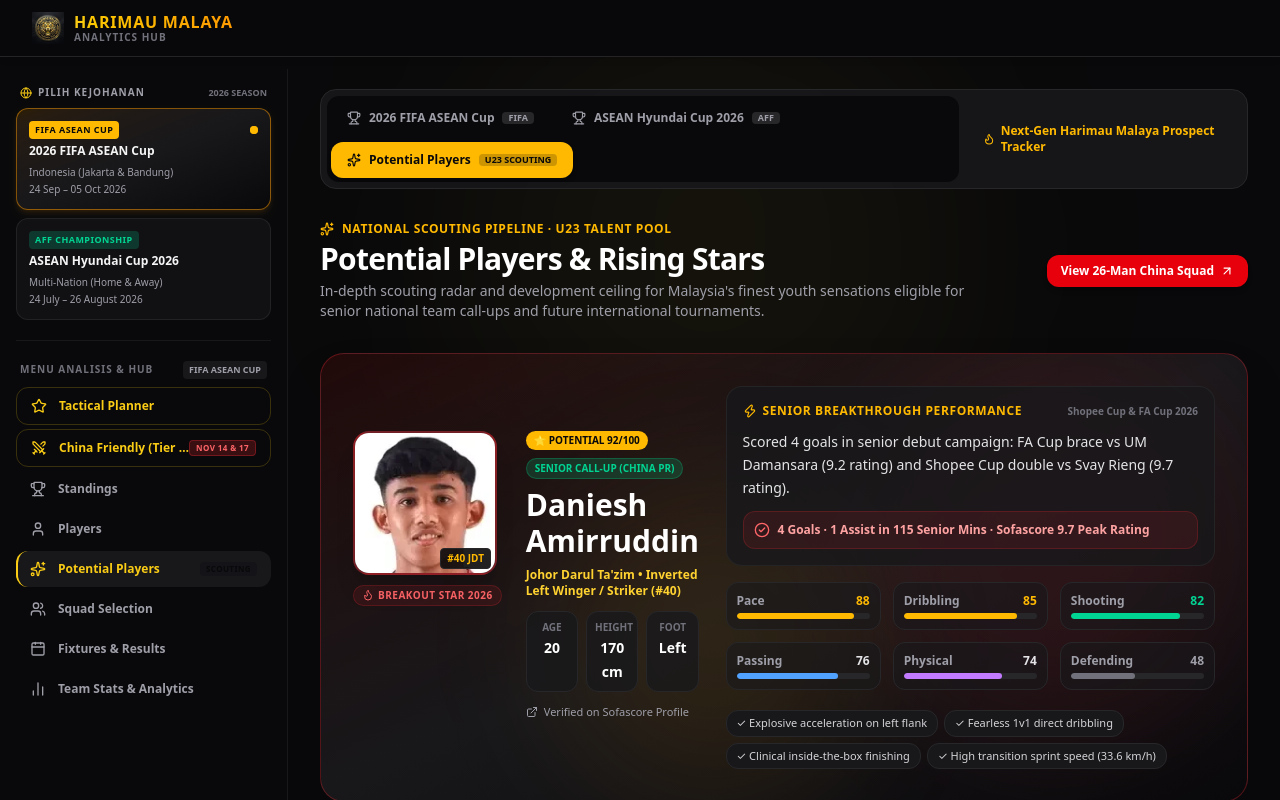
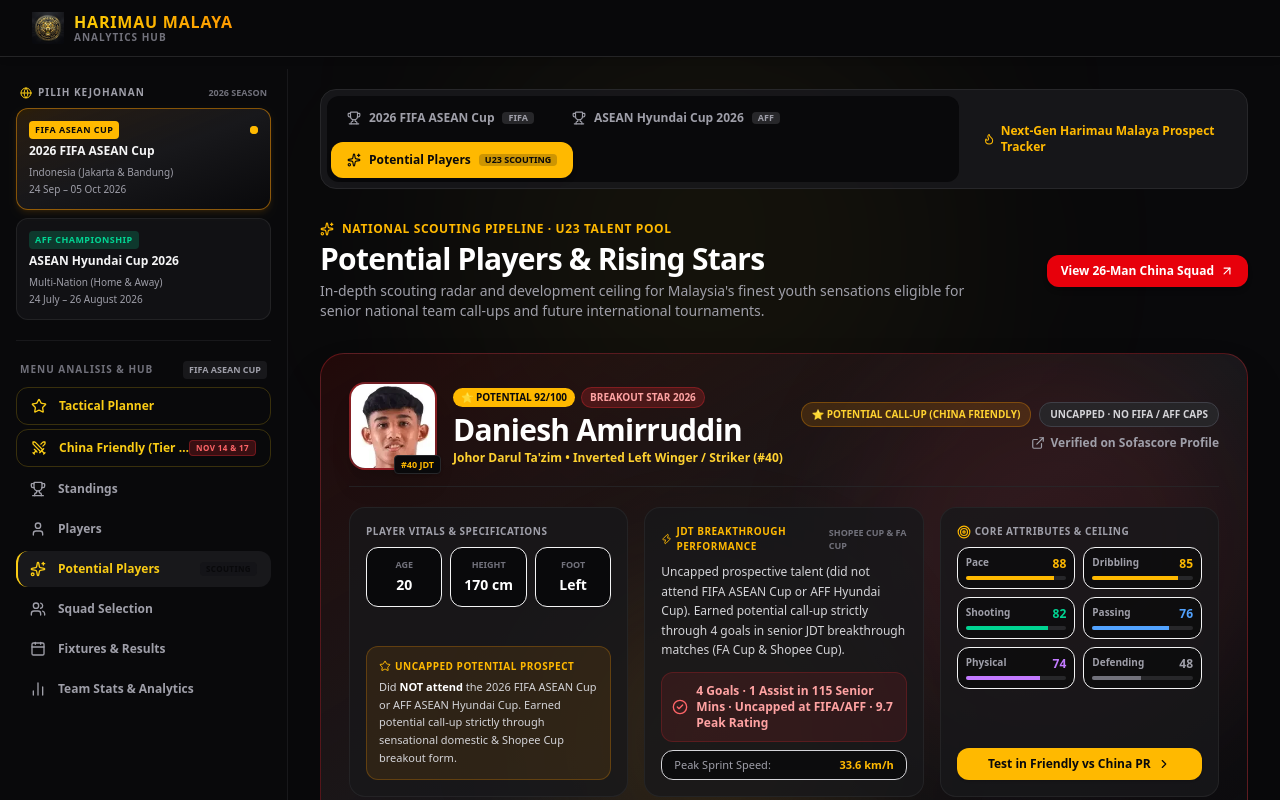
Before and after one commit to eddigitalsolution/aff-malaysia, a Next.js app: page /potential-players in a window 1280 px wide. Shown: the top 800 px of the page. Built offline with nearby package versions, Linux system fonts and the light colour scheme.

Commit message:
fix(scouting): balance spotlight arrangement and set Daniesh Amirruddin to uncapped potential call-up

```diff
--- a/src/app/potential-players/page.tsx
+++ b/src/app/potential-players/page.tsx
@@ -62,8 +62,8 @@ const POTENTIAL_PLAYERS: PotentialPlayerMeta[] = [
     defending: 48,
     physical: 74,
     scoutVerdict: 'Generational Talent',
-    highlightText: 'Scored 4 goals in senior debut campaign: FA Cup brace vs UM Damansara (9.2 rating) and Shopee Cup double vs Svay Rieng (9.7 rating).',
-    recentForm: '4 Goals · 1 Assist in 115 Senior Mins · Sofascore 9.7 Peak Rating',
+    highlightText: 'Uncapped prospective talent (did not attend FIFA ASEAN Cup or AFF Hyundai Cup). Earned potential call-up strictly through 4 goals in senior JDT breakthrough matches (FA Cup & Shopee Cup).',
+    recentForm: '4 Goals · 1 Assist in 115 Senior Mins · Uncapped at FIFA/AFF · 9.7 Peak Rating',
     seniorCallUp: true,
     strengths: ['Explosive acceleration on left flank', 'Fearless 1v1 direct dribbling', 'Clinical inside-the-box finishing', 'High transition sprint speed (33.6 km/h)'],
     weaknesses: ['Defensive tracking back against overlapping fullbacks', 'Aerial duels against tall defenders'],
@@ -385,179 +385,235 @@ export default function PotentialPlayersPage() {
       </div>
 
       {/* =========================================================
+      {/* =========================================================
           FEATURED WONDERKID SPOTLIGHT: DANIESH AMIRRUDDIN
       ========================================================= */}
-      <div className="relative overflow-hidden rounded-3xl bg-linear-to-br from-red-950/40 via-zinc-900 to-zinc-950 border border-red-500/30 p-6 lg:p-8 shadow-2xl">
+      <div className="relative overflow-hidden rounded-3xl bg-linear-to-br from-red-950/40 via-zinc-900 to-zinc-950 border border-red-500/30 p-5 sm:p-7 shadow-2xl space-y-5">
         {/* Ambient Glow */}
         <div className="absolute top-0 right-0 w-96 h-96 bg-red-500/10 rounded-full blur-3xl pointer-events-none" />
         <div className="absolute bottom-0 left-1/4 w-80 h-80 bg-amber-500/10 rounded-full blur-3xl pointer-events-none" />
 
-        <div className="relative z-10 grid grid-cols-1 lg:grid-cols-12 gap-8 items-center">
-          {/* Left: Player Profile & Headshot */}
-          <div className="lg:col-span-5 flex flex-col sm:flex-row items-center sm:items-start gap-6">
-            <div className="relative group shrink-0">
-              <div className="w-32 h-32 sm:w-36 sm:h-36 rounded-2xl bg-linear-to-b from-red-500/20 to-zinc-900 border-2 border-red-500/40 overflow-hidden shadow-xl flex items-center justify-center relative">
+        {/* Top Header Row: Headshot + Name + Status Badges */}
+        <div className="relative z-10 flex flex-col md:flex-row items-start md:items-center justify-between gap-4 pb-4 border-b border-zinc-800/80">
+          <div className="flex items-center gap-4">
+            <div className="relative shrink-0">
+              <div className="w-20 h-20 sm:w-22 sm:h-22 rounded-2xl bg-linear-to-b from-red-500/20 to-zinc-900 border-2 border-red-500/40 overflow-hidden shadow-xl flex items-center justify-center">
                 <img
                   src={wonderkid.photo}
                   alt={wonderkid.name}
-                  className="w-full h-full object-cover object-top transition-transform duration-300 group-hover:scale-105"
+                  className="w-full h-full object-cover object-top"
                   onError={(e) => {
-                    // Fallback to silhouette if needed
                     e.currentTarget.src = '/players/bergson.png';
                   }}
                 />
-                <span className="absolute bottom-1 right-1 bg-zinc-950/90 text-amber-400 text-[10px] font-black px-1.5 py-0.5 rounded border border-zinc-800">
-                  #40 JDT
+              </div>
+              <span className="absolute -bottom-1 -right-1 bg-zinc-950 text-amber-400 text-[9px] font-black px-1.5 py-0.5 rounded border border-zinc-800 shadow">
+                #40 JDT
+              </span>
+            </div>
+
+            <div>
+              <div className="flex flex-wrap items-center gap-1.5 mb-1">
+                <span className="bg-amber-400 text-zinc-950 text-[10px] font-black px-2 py-0.5 rounded-full uppercase">
+                  ⭐ Potential 92/100
                 </span>
-              </div>
-              <div className="mt-2 text-center sm:text-left">
-                <span className="inline-flex items-center gap-1 text-[10px] font-black uppercase tracking-wider text-red-400 bg-red-500/10 border border-red-500/20 px-2 py-0.5 rounded-full">
-                  <Flame className="h-3 w-3" />
+                <span className="bg-red-500/20 text-red-300 border border-red-500/30 text-[10px] font-black px-2 py-0.5 rounded-full uppercase">
                   Breakout Star 2026
                 </span>
               </div>
-            </div>
 
-            <div className="text-center sm:text-left space-y-2">
-              <div className="flex flex-wrap items-center justify-center sm:justify-start gap-2">
-                <span className="bg-amber-400 text-zinc-950 text-[10px] font-black px-2 py-0.5 rounded-full uppercase">
-                  ⭐ Potential 92/100
-                </span>
-                <span className="bg-emerald-500/20 text-emerald-400 border border-emerald-500/30 text-[10px] font-black px-2 py-0.5 rounded-full uppercase">
-                  Senior Call-Up (China PR)
-                </span>
-              </div>
-
-              <h2 className="text-2xl sm:text-3xl font-black text-white">
+              <h2 className="text-2xl sm:text-3xl font-black text-white tracking-tight">
                 {wonderkid.name}
               </h2>
 
-              <p className="text-xs text-amber-300 font-bold">
+              <p className="text-xs text-amber-300 font-bold mt-0.5">
                 {wonderkid.club} • {wonderkid.subRole}
               </p>
+            </div>
+          </div>
 
-              <div className="grid grid-cols-3 gap-2 pt-1 text-center">
-                <div className="bg-zinc-900/80 border border-zinc-800 p-2 rounded-xl">
-                  <span className="text-[10px] text-zinc-500 block uppercase font-bold">Age</span>
+          {/* Badges & External Link */}
+          <div className="flex flex-wrap md:flex-col items-start md:items-end gap-2 shrink-0">
+            <div className="flex flex-wrap items-center gap-2">
+              <span className="bg-amber-500/15 text-amber-300 border border-amber-500/30 text-[10px] font-black px-2.5 py-1 rounded-xl uppercase">
+                ⭐ Potential Call-Up (China Friendly)
+              </span>
+              <span className="bg-zinc-800/90 text-zinc-300 border border-zinc-700 text-[10px] font-bold px-2.5 py-1 rounded-xl uppercase">
+                Uncapped · No FIFA / AFF Caps
+              </span>
+            </div>
+
+            {wonderkid.sourceUrl && (
+              <a
+                href={wonderkid.sourceUrl}
+                target="_blank"
+                rel="noopener noreferrer"
+                className="inline-flex items-center gap-1.5 text-xs text-zinc-400 hover:text-amber-400 transition-colors font-semibold"
+              >
+                <ExternalLink className="h-3.5 w-3.5" />
+                <span>Verified on Sofascore Profile</span>
+              </a>
+            )}
+          </div>
+        </div>
+
+        {/* Middle 3-Column Balanced Layout */}
+        <div className="relative z-10 grid grid-cols-1 md:grid-cols-3 gap-4">
+          {/* Card 1: Vitals & Uncapped Status Notice */}
+          <div className="bg-zinc-900/80 border border-zinc-800/80 rounded-2xl p-4 flex flex-col justify-between space-y-3">
+            <div>
+              <span className="text-[10px] font-black uppercase text-zinc-400 tracking-wider block mb-2">
+                Player Vitals & Specifications
+              </span>
+              <div className="grid grid-cols-3 gap-2 text-center">
+                <div className="bg-zinc-950 p-2.5 rounded-xl border border-zinc-850">
+                  <span className="text-[9px] text-zinc-500 block uppercase font-bold">Age</span>
                   <span className="text-sm font-black text-white">{wonderkid.age}</span>
                 </div>
-                <div className="bg-zinc-900/80 border border-zinc-800 p-2 rounded-xl">
-                  <span className="text-[10px] text-zinc-500 block uppercase font-bold">Height</span>
+                <div className="bg-zinc-950 p-2.5 rounded-xl border border-zinc-850">
+                  <span className="text-[9px] text-zinc-500 block uppercase font-bold">Height</span>
                   <span className="text-sm font-black text-white">{wonderkid.height} cm</span>
                 </div>
-                <div className="bg-zinc-900/80 border border-zinc-800 p-2 rounded-xl">
-                  <span className="text-[10px] text-zinc-500 block uppercase font-bold">Foot</span>
+                <div className="bg-zinc-950 p-2.5 rounded-xl border border-zinc-850">
+                  <span className="text-[9px] text-zinc-500 block uppercase font-bold">Foot</span>
                   <span className="text-sm font-black text-white">{wonderkid.foot}</span>
                 </div>
               </div>
+            </div>
 
-              {wonderkid.sourceUrl && (
-                <a
-                  href={wonderkid.sourceUrl}
-                  target="_blank"
-                  rel="noopener noreferrer"
-                  className="inline-flex items-center gap-1.5 text-[11px] text-zinc-400 hover:text-amber-400 transition-colors pt-1"
-                >
-                  <ExternalLink className="h-3 w-3" />
-                  <span>Verified on Sofascore Profile</span>
-                </a>
-              )}
+            {/* Explicit Notice: Did not attend tournaments */}
+            <div className="p-3 rounded-xl bg-amber-500/10 border border-amber-500/25 space-y-1">
+              <span className="text-[10px] font-black uppercase text-amber-400 block tracking-wider flex items-center gap-1">
+                <Star className="h-3 w-3" />
+                Uncapped Potential Prospect
+              </span>
+              <p className="text-[11px] text-zinc-300 leading-relaxed font-medium">
+                Did <strong className="text-white">NOT attend</strong> the 2026 FIFA ASEAN Cup or AFF ASEAN Hyundai Cup. Earned potential call-up strictly through sensational domestic & Shopee Cup breakout form.
+              </p>
             </div>
           </div>
 
-          {/* Right: Key Breakthrough Stats & Scouting Breakdown */}
-          <div className="lg:col-span-7 space-y-4">
-            <div className="bg-zinc-900/80 border border-zinc-800/80 rounded-2xl p-4 space-y-3">
-              <div className="flex items-center justify-between">
-                <span className="text-xs font-black uppercase text-amber-400 tracking-wider flex items-center gap-1.5">
+          {/* Card 2: Senior Breakthrough Form */}
+          <div className="bg-zinc-900/80 border border-zinc-800/80 rounded-2xl p-4 flex flex-col justify-between space-y-3">
+            <div>
+              <div className="flex items-center justify-between mb-2">
+                <span className="text-[10px] font-black uppercase text-amber-400 tracking-wider flex items-center gap-1">
                   <Zap className="h-3.5 w-3.5" />
-                  Senior Breakthrough Performance
+                  JDT Breakthrough Performance
                 </span>
-                <span className="text-[10px] text-zinc-500 font-bold">
-                  Shopee Cup & FA Cup 2026
+                <span className="text-[9px] text-zinc-500 font-bold uppercase">
+                  Shopee Cup & FA Cup
                 </span>
               </div>
-              <p className="text-xs sm:text-sm text-zinc-200 leading-relaxed font-medium">
+              <p className="text-xs text-zinc-300 leading-relaxed font-medium">
                 {wonderkid.highlightText}
               </p>
+            </div>
+
+            <div className="space-y-2">
               <div className="p-2.5 rounded-xl bg-red-500/10 border border-red-500/20 text-xs text-red-300 font-bold flex items-center gap-2">
                 <CheckCircle2 className="h-4 w-4 shrink-0 text-red-400" />
                 <span>{wonderkid.recentForm}</span>
               </div>
+
+              <div className="flex items-center justify-between text-[11px] bg-zinc-950/80 px-3 py-1.5 rounded-xl border border-zinc-850 text-zinc-300">
+                <span className="text-zinc-400">Peak Sprint Speed:</span>
+                <span className="font-black text-amber-400">33.6 km/h</span>
+              </div>
             </div>
+          </div>
 
-            {/* Radar / Core Attributes Bars */}
-            <div className="grid grid-cols-2 sm:grid-cols-3 gap-3">
-              <div className="bg-zinc-900/60 border border-zinc-800 p-2.5 rounded-xl">
-                <div className="flex justify-between text-xs mb-1">
-                  <span className="text-zinc-400 font-bold">Pace</span>
-                  <span className="text-amber-400 font-black">{wonderkid.pace}</span>
+          {/* Card 3: Scouting Radar Attributes */}
+          <div className="bg-zinc-900/80 border border-zinc-800/80 rounded-2xl p-4 flex flex-col justify-between space-y-3">
+            <div>
+              <span className="text-[10px] font-black uppercase text-zinc-400 tracking-wider block mb-2 flex items-center gap-1">
+                <Target className="h-3.5 w-3.5 text-amber-400" />
+                Core Attributes & Ceiling
+              </span>
+
+              <div className="grid grid-cols-2 gap-2 text-xs">
+                <div className="bg-zinc-950/70 p-2 rounded-xl border border-zinc-850">
+                  <div className="flex justify-between mb-1">
+                    <span className="text-zinc-400 font-bold text-[10px]">Pace</span>
+                    <span className="text-amber-400 font-black">{wonderkid.pace}</span>
+                  </div>
+                  <div className="w-full bg-zinc-800 h-1 rounded-full overflow-hidden">
+                    <div className="bg-amber-400 h-full" style={{ width: `${wonderkid.pace}%` }} />
+                  </div>
                 </div>
-                <div className="w-full bg-zinc-800 h-1.5 rounded-full overflow-hidden">
-                  <div className="bg-amber-400 h-full rounded-full" style={{ width: `${wonderkid.pace}%` }} />
+
+                <div className="bg-zinc-950/70 p-2 rounded-xl border border-zinc-850">
+                  <div className="flex justify-between mb-1">
+                    <span className="text-zinc-400 font-bold text-[10px]">Dribbling</span>
+                    <span className="text-amber-400 font-black">{wonderkid.dribbling}</span>
+                  </div>
+                  <div className="w-full bg-zinc-800 h-1 rounded-full overflow-hidden">
+                    <div className="bg-amber-400 h-full" style={{ width: `${wonderkid.dribbling}%` }} />
+                  </div>
                 </div>
-              </div>
 
-              <div className="bg-zinc-900/60 border border-zinc-800 p-2.5 rounded-xl">
-                <div className="flex justify-between text-xs mb-1">
-                  <span className="text-zinc-400 font-bold">Dribbling</span>
-                  <span className="text-amber-400 font-black">{wonderkid.dribbling}</span>
+                <div className="bg-zinc-950/70 p-2 rounded-xl border border-zinc-850">
+                  <div className="flex justify-between mb-1">
+                    <span className="text-zinc-400 font-bold text-[10px]">Shooting</span>
+                    <span className="text-emerald-400 font-black">{wonderkid.shooting}</span>
+                  </div>
+                  <div className="w-full bg-zinc-800 h-1 rounded-full overflow-hidden">
+                    <div className="bg-emerald-400 h-full" style={{ width: `${wonderkid.shooting}%` }} />
+                  </div>
                 </div>
-                <div className="w-full bg-zinc-800 h-1.5 rounded-full overflow-hidden">
-                  <div className="bg-amber-400 h-full rounded-full" style={{ width: `${wonderkid.dribbling}%` }} />
+
+                <div className="bg-zinc-950/70 p-2 rounded-xl border border-zinc-850">
+                  <div className="flex justify-between mb-1">
+                    <span className="text-zinc-400 font-bold text-[10px]">Passing</span>
+                    <span className="text-blue-400 font-black">{wonderkid.passing}</span>
+                  </div>
+                  <div className="w-full bg-zinc-800 h-1 rounded-full overflow-hidden">
+                    <div className="bg-blue-400 h-full" style={{ width: `${wonderkid.passing}%` }} />
+                  </div>
                 </div>
-              </div>
 
-              <div className="bg-zinc-900/60 border border-zinc-800 p-2.5 rounded-xl">
-                <div className="flex justify-between text-xs mb-1">
-                  <span className="text-zinc-400 font-bold">Shooting</span>
-                  <span className="text-emerald-400 font-black">{wonderkid.shooting}</span>
+                <div className="bg-zinc-950/70 p-2 rounded-xl border border-zinc-850">
+                  <div className="flex justify-between mb-1">
+                    <span className="text-zinc-400 font-bold text-[10px]">Physical</span>
+                    <span className="text-purple-400 font-black">{wonderkid.physical}</span>
+                  </div>
+                  <div className="w-full bg-zinc-800 h-1 rounded-full overflow-hidden">
+                    <div className="bg-purple-400 h-full" style={{ width: `${wonderkid.physical}%` }} />
+                  </div>
                 </div>
-                <div className="w-full bg-zinc-800 h-1.5 rounded-full overflow-hidden">
-                  <div className="bg-emerald-400 h-full rounded-full" style={{ width: `${wonderkid.shooting}%` }} />
-                </div>
-              </div>
 
-              <div className="bg-zinc-900/60 border border-zinc-800 p-2.5 rounded-xl">
-                <div className="flex justify-between text-xs mb-1">
-                  <span className="text-zinc-400 font-bold">Passing</span>
-                  <span className="text-zinc-200 font-black">{wonderkid.passing}</span>
-                </div>
-                <div className="w-full bg-zinc-800 h-1.5 rounded-full overflow-hidden">
-                  <div className="bg-blue-400 h-full rounded-full" style={{ width: `${wonderkid.passing}%` }} />
-                </div>
-              </div>
-
-              <div className="bg-zinc-900/60 border border-zinc-800 p-2.5 rounded-xl">
-                <div className="flex justify-between text-xs mb-1">
-                  <span className="text-zinc-400 font-bold">Physical</span>
-                  <span className="text-zinc-200 font-black">{wonderkid.physical}</span>
-                </div>
-                <div className="w-full bg-zinc-800 h-1.5 rounded-full overflow-hidden">
-                  <div className="bg-purple-400 h-full rounded-full" style={{ width: `${wonderkid.physical}%` }} />
-                </div>
-              </div>
-
-              <div className="bg-zinc-900/60 border border-zinc-800 p-2.5 rounded-xl">
-                <div className="flex justify-between text-xs mb-1">
-                  <span className="text-zinc-400 font-bold">Defending</span>
-                  <span className="text-zinc-400 font-black">{wonderkid.defending}</span>
-                </div>
-                <div className="w-full bg-zinc-800 h-1.5 rounded-full overflow-hidden">
-                  <div className="bg-zinc-500 h-full rounded-full" style={{ width: `${wonderkid.defending}%` }} />
+                <div className="bg-zinc-950/70 p-2 rounded-xl border border-zinc-850">
+                  <div className="flex justify-between mb-1">
+                    <span className="text-zinc-400 font-bold text-[10px]">Defending</span>
+                    <span className="text-zinc-400 font-black">{wonderkid.defending}</span>
+                  </div>
+                  <div className="w-full bg-zinc-800 h-1 rounded-full overflow-hidden">
+                    <div className="bg-zinc-500 h-full" style={{ width: `${wonderkid.defending}%` }} />
+                  </div>
                 </div>
               </div>
             </div>
 
-            {/* Tactical Strengths & Fit */}
-            <div className="flex flex-wrap gap-1.5 pt-1">
-              {wonderkid.strengths.map((str, idx) => (
-                <span key={idx} className="text-[11px] bg-zinc-900 border border-zinc-800 text-zinc-300 px-2.5 py-1 rounded-lg">
-                  ✓ {str}
-                </span>
-              ))}
-            </div>
+            <Link
+              href="/friendly"
+              className="w-full py-2 rounded-xl text-xs font-bold bg-amber-400 hover:bg-amber-300 text-zinc-950 transition-all flex items-center justify-center gap-1.5 shadow-sm text-center"
+            >
+              <span>Test in Friendly vs China PR</span>
+              <ChevronRight className="h-3.5 w-3.5" />
+            </Link>
           </div>
+        </div>
+
+        {/* Bottom Tactical Strengths Pills */}
+        <div className="relative z-10 pt-3 border-t border-zinc-800/80 flex flex-wrap items-center gap-2">
+          <span className="text-[10px] font-bold uppercase text-zinc-500 tracking-wider shrink-0 mr-1">
+            Scouting Strengths:
+          </span>
+          {wonderkid.strengths.map((str, idx) => (
+            <span key={idx} className="text-[11px] bg-zinc-900 border border-zinc-800 text-zinc-300 px-2.5 py-1 rounded-lg font-medium">
+              ✓ {str}
+            </span>
+          ))}
         </div>
       </div>
 
```
Also changed, not shown: src/app/friendly/page.tsx (+46 -14 lines), data/players.json.
